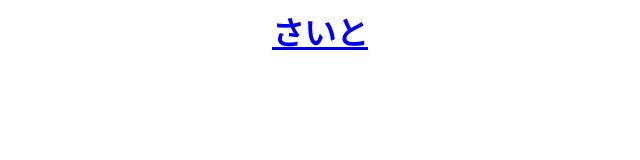
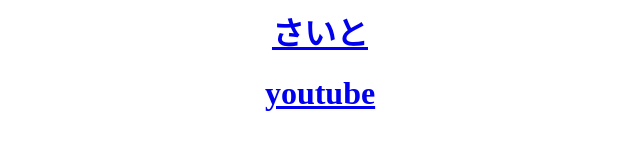
Before and after one commit to tanasyun/tanasyun.github.io, a plain HTML site: page index.html in a window 1280 px wide. Shown: the whole page, without its empty margins (320-960 px from the left). Drawn offline with Linux system fonts and the light colour scheme.

Commit message:
Update index.html

```diff
--- a/index.html
+++ b/index.html
@@ -2,5 +2,7 @@
   <head><title>だるいって</title></head>
   <body>
     <center><a href="https://ochinchinippaiboy.com/"><h1>さいと</h1></a></center>
+    <center><a href="https://www.youtube.com/user/Schumacher2784"><h1>youtube</h1></a></center>
   </body>
+
 </html>
```
